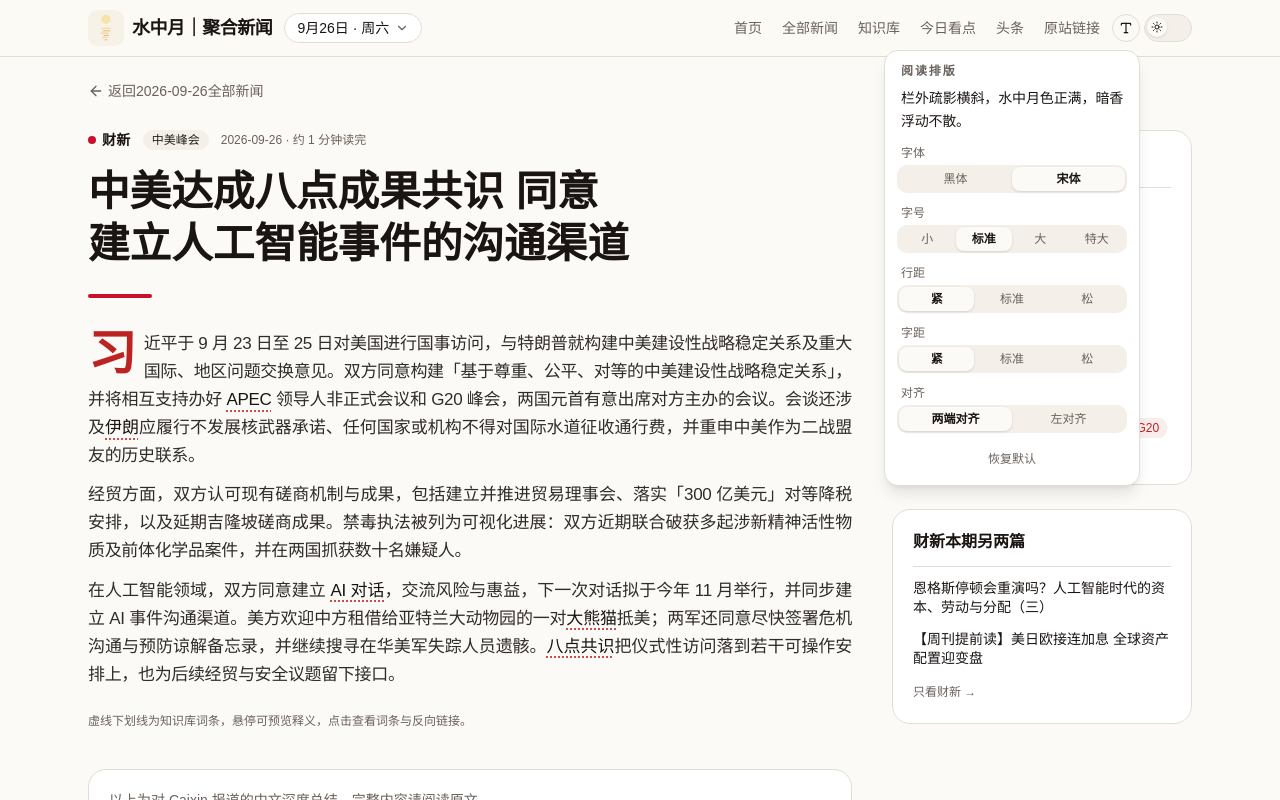
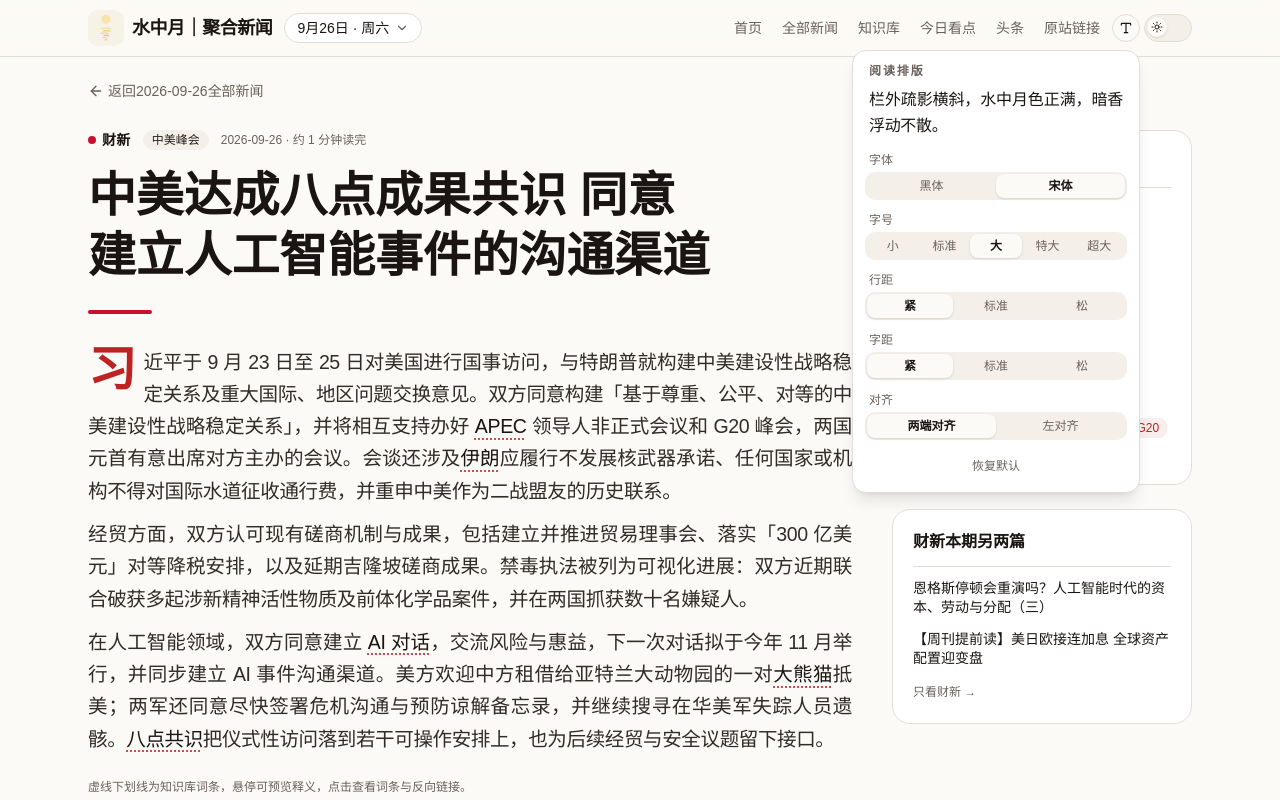
Before and after one commit to Yilin-png/daily-news-digest, a Next.js app: page /article/1 in a window 1280 px wide. Both pictures are taken after a click on the button 1126 px from the left and 28 px from the top of the page. Shown: the top 800 px of the page. Built offline with nearby package versions, Linux system fonts and the light colour scheme.

Commit message:
Make the former large type the default and add a fifth size.
Reading size now runs from small through extra-large, with large as the unset default.

Co-authored-by: lylzxz <lylzxz@gmail.com>

```diff
--- a/src/app/globals.css
+++ b/src/app/globals.css
@@ -154,16 +154,22 @@ html[data-font="sans"] body {
 }
 
 :root {
-  --reading-scale: 1;
+  --reading-scale: 1.15;
 }
 html[data-size="sm"] {
   --reading-scale: 0.92;
+}
+html[data-size="md"] {
+  --reading-scale: 1;
 }
 html[data-size="lg"] {
   --reading-scale: 1.15;
 }
 html[data-size="xl"] {
   --reading-scale: 1.3;
+}
+html[data-size="xxl"] {
+  --reading-scale: 1.5;
 }
 
 main,
--- a/src/components/reading-menu.tsx
+++ b/src/components/reading-menu.tsx
@@ -75,7 +75,7 @@ export function ReadingMenu() {
           id={panelId}
           role="dialog"
           aria-label="阅读排版"
-          className="absolute top-[calc(100%+0.5rem)] right-0 max-h-[min(28rem,calc(100dvh-6rem))] w-[min(16rem,calc(100vw-2rem))] overflow-y-auto rounded-xl border bg-popover p-3 text-popover-foreground shadow-lg"
+          className="absolute top-[calc(100%+0.5rem)] right-0 max-h-[min(28rem,calc(100dvh-6rem))] w-[min(18rem,calc(100vw-2rem))] overflow-y-auto rounded-xl border bg-popover p-3 text-popover-foreground shadow-lg"
         >
           <p className="px-1 text-xs font-semibold tracking-[0.16em] text-muted-foreground">阅读排版</p>
           <p
@@ -85,7 +85,16 @@ export function ReadingMenu() {
                 prefs.font === "sans"
                   ? "var(--font-sans), ui-sans-serif, sans-serif"
                   : "var(--font-serif), Songti SC, serif",
-              fontSize: prefs.size === "sm" ? "13px" : prefs.size === "lg" ? "16px" : prefs.size === "xl" ? "18px" : "14px",
+              fontSize:
+                prefs.size === "sm"
+                  ? "13px"
+                  : prefs.size === "md"
+                    ? "14px"
+                    : prefs.size === "xl"
+                      ? "18px"
+                      : prefs.size === "xxl"
+                        ? "21px"
+                        : "16px",
               lineHeight: prefs.leading === "tight" ? 1.65 : prefs.leading === "loose" ? 2.2 : 1.9,
               letterSpacing: prefs.tracking === "tight" ? "-0.02em" : prefs.tracking === "wide" ? "0.08em" : "0",
               textAlign: prefs.align === "start" ? "start" : "justify",
@@ -111,6 +120,7 @@ export function ReadingMenu() {
               ["md", "标准"],
               ["lg", "大"],
               ["xl", "特大"],
+              ["xxl", "超大"],
             ]}
             onChange={(size) => update({ size: size as ReadingSize })}
           />
--- a/src/lib/reading-prefs.ts
+++ b/src/lib/reading-prefs.ts
@@ -2,7 +2,7 @@ export const READING_KEY = "reading-prefs";
 export const READING_EVENT = "reading-prefs";
 
 export type ReadingFont = "sans" | "serif";
-export type ReadingSize = "sm" | "md" | "lg" | "xl";
+export type ReadingSize = "sm" | "md" | "lg" | "xl" | "xxl";
 export type ReadingLeading = "tight" | "md" | "loose";
 export type ReadingTracking = "tight" | "md" | "wide";
 export type ReadingAlign = "justify" | "start";
@@ -17,14 +17,14 @@ export type ReadingPrefs = {
 
 export const defaultReading: ReadingPrefs = {
   font: "serif",
-  size: "md",
+  size: "lg",
   leading: "tight",
   tracking: "tight",
   align: "justify",
 };
 
 const fonts = new Set<ReadingFont>(["sans", "serif"]);
-const sizes = new Set<ReadingSize>(["sm", "md", "lg", "xl"]);
+const sizes = new Set<ReadingSize>(["sm", "md", "lg", "xl", "xxl"]);
 const leadings = new Set<ReadingLeading>(["tight", "md", "loose"]);
 const trackings = new Set<ReadingTracking>(["tight", "md", "wide"]);
 const aligns = new Set<ReadingAlign>(["justify", "start"]);
@@ -82,4 +82,4 @@ export function saveReadingPrefs(prefs: ReadingPrefs) {
 }
 
 export const readingBootScript =
-  '(()=>{try{var r=localStorage.getItem("reading-prefs");if(!r)return;var p=JSON.parse(r);var d=document.documentElement;if(p.font==="sans")d.dataset.font="sans";if(p.size==="sm"||p.size==="lg"||p.size==="xl")d.dataset.size=p.size;if(p.leading==="md"||p.leading==="loose")d.dataset.leading=p.leading;if(p.tracking==="md"||p.tracking==="wide")d.dataset.tracking=p.tracking;if(p.align==="start")d.dataset.align="start";}catch(e){}})();';
+  '(()=>{try{var r=localStorage.getItem("reading-prefs");if(!r)return;var p=JSON.parse(r);var d=document.documentElement;if(p.font==="sans")d.dataset.font="sans";if(p.size==="sm"||p.size==="md"||p.size==="xl"||p.size==="xxl")d.dataset.size=p.size;if(p.leading==="md"||p.leading==="loose")d.dataset.leading=p.leading;if(p.tracking==="md"||p.tracking==="wide")d.dataset.tracking=p.tracking;if(p.align==="start")d.dataset.align="start";}catch(e){}})();';
```
